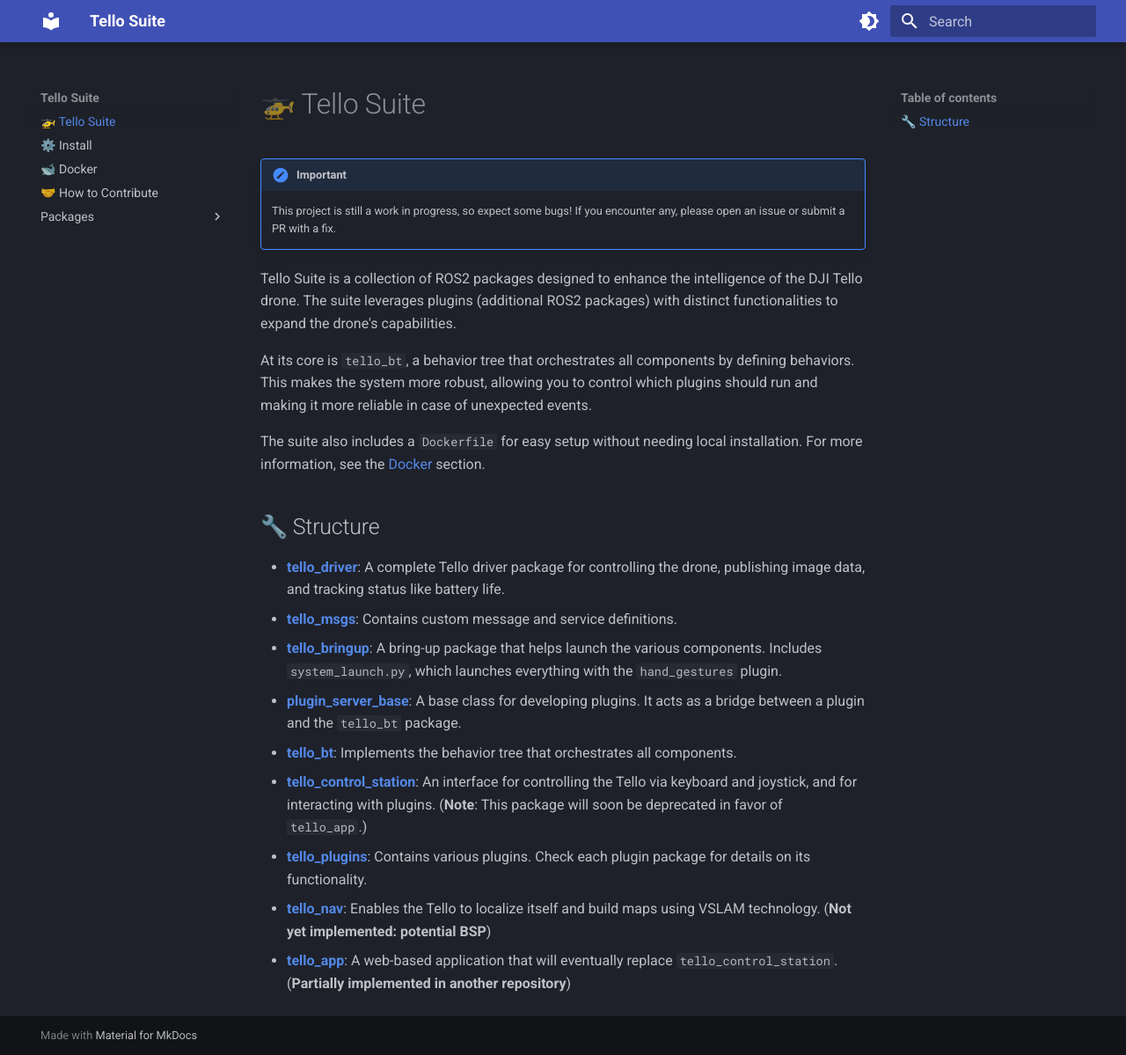
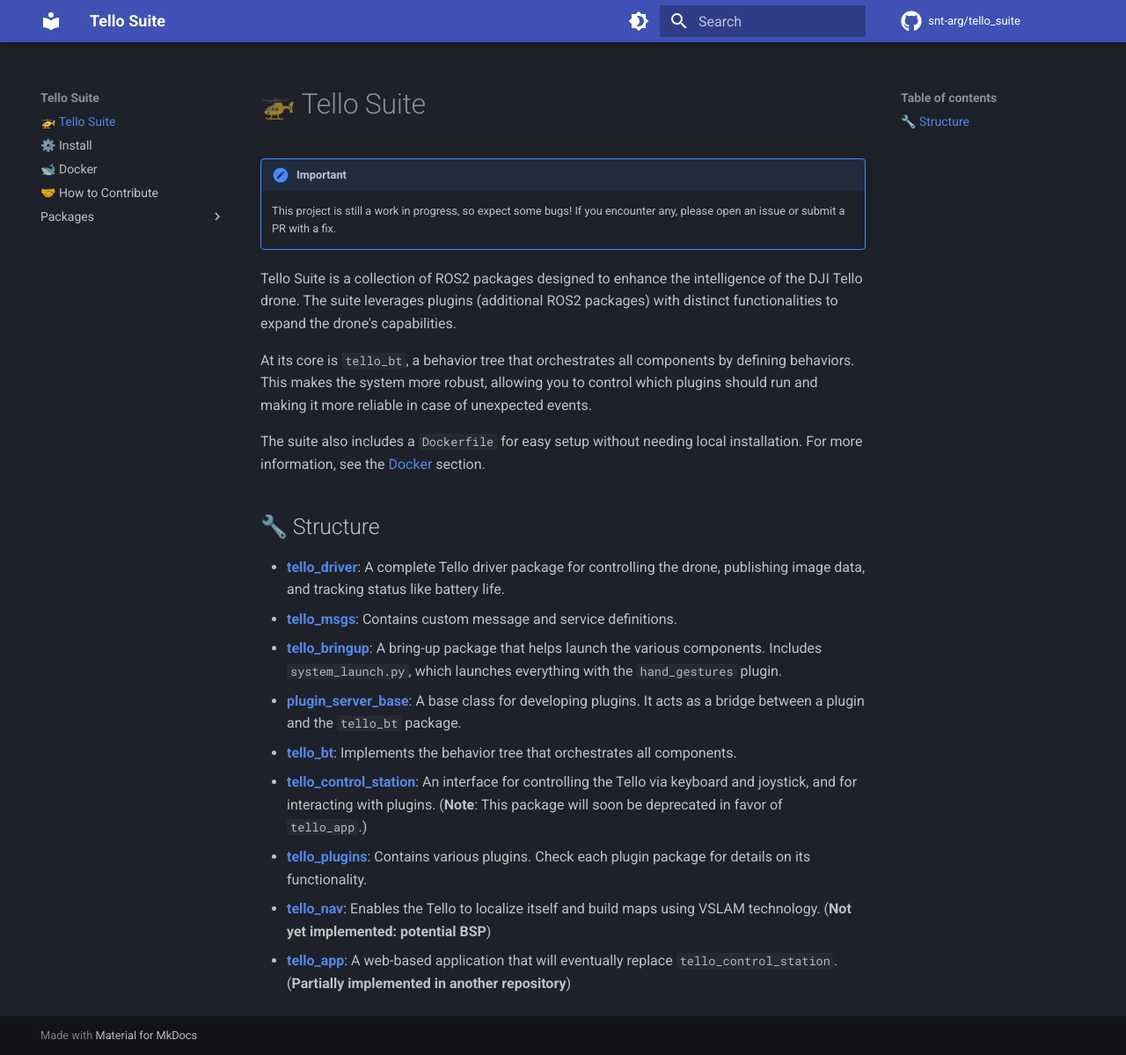
Before and after one commit to teusch-shawn-unilu/robot_suite_v2, an MkDocs documentation site: the page built from docs/index.md, in a window 1280 px wide and 1199 px high. Shown: the whole window at 88% size. Built offline with MkDocs 1.6.1 and Material for MkDocs 9.7.7, drawn with Linux system fonts in a browser that asks for light colours; comment, search, counter and statistics services are not loaded.

Commit message:
chore(mkdocs): include repo_url and name

```diff
--- a/mkdocs.yml
+++ b/mkdocs.yml
@@ -1,6 +1,10 @@
 site_name: Tello Suite
 site_url: https://snt-arg.github.io/tello_suite/
+repo_url: https://github.com/snt-arg/tello_suite
+repo_name: snt-arg/tello_suite
 theme:
+  icon:
+    repo: fontawesome/brands/github
   name: material
   palette:
     # Dark Mode
```
